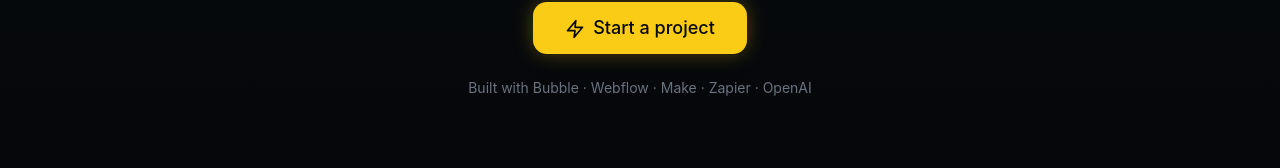
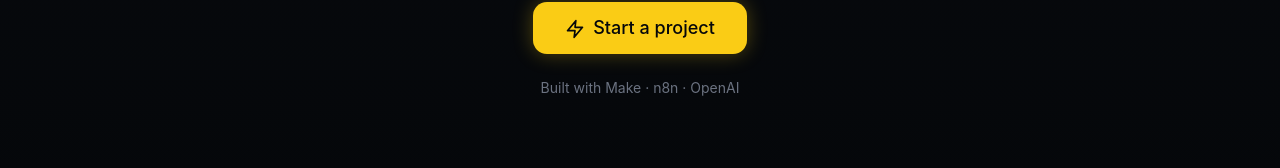
Before and after one commit to Goku10/gothamlabs.no-v2, a React (Vite) app: page / in a window 1280 px wide. Shown: the part 471-639 px from the top of the page. Built offline with nearby package versions, Linux system fonts and the light colour scheme; no server answers.

Commit message:
Updated Hero.tsx

```diff
--- a/src/sections/Hero.tsx
+++ b/src/sections/Hero.tsx
@@ -31,7 +31,7 @@ export function Hero({ onContactClick }: HeroProps) {
           </Button>
 
           <p className="text-sm text-gotham-500 mt-6">
-            Built with Bubble · Webflow · Make · Zapier · OpenAI
+            Built with  Make · n8n · OpenAI
           </p>
         </div>
       </div>
```
